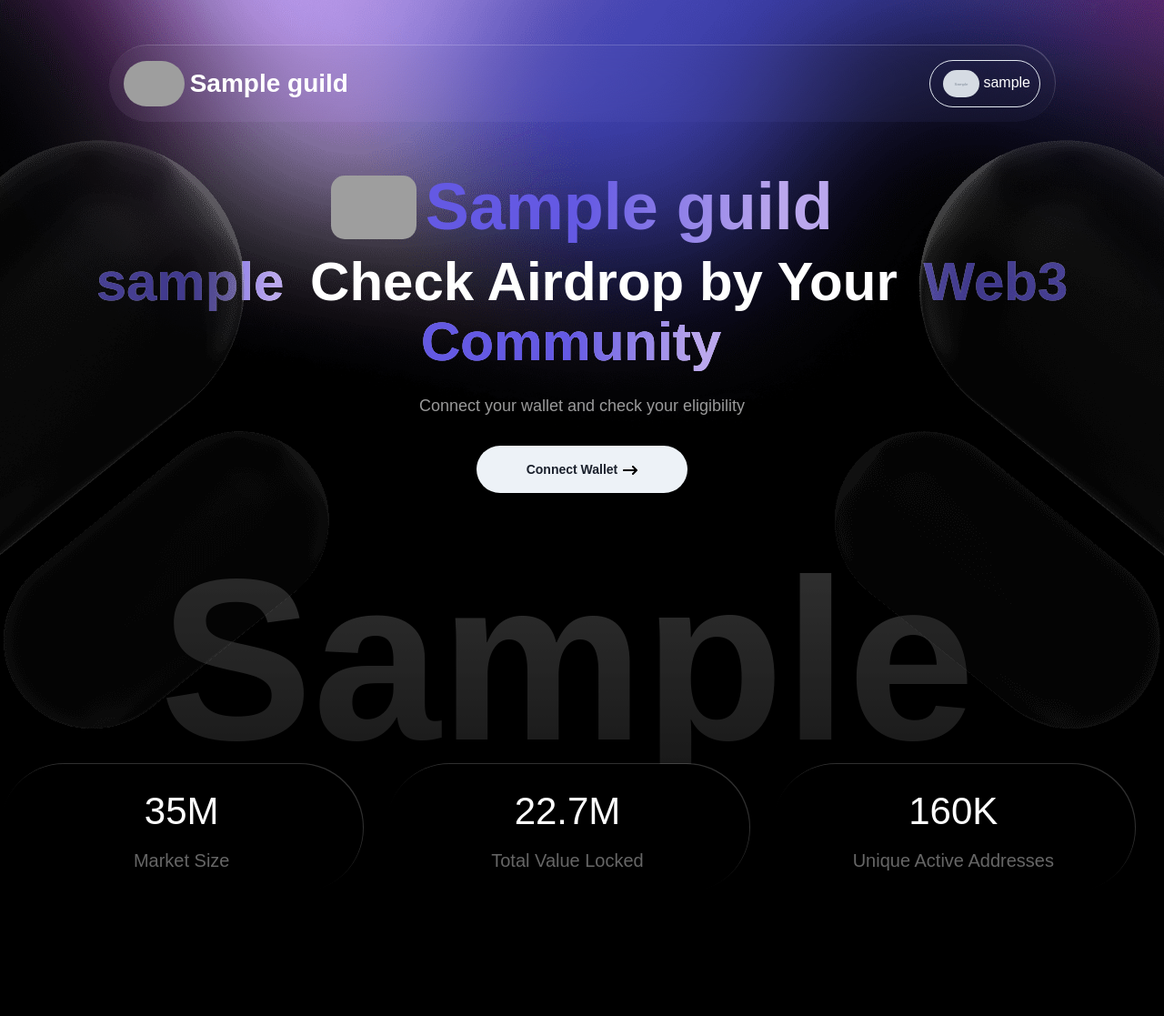
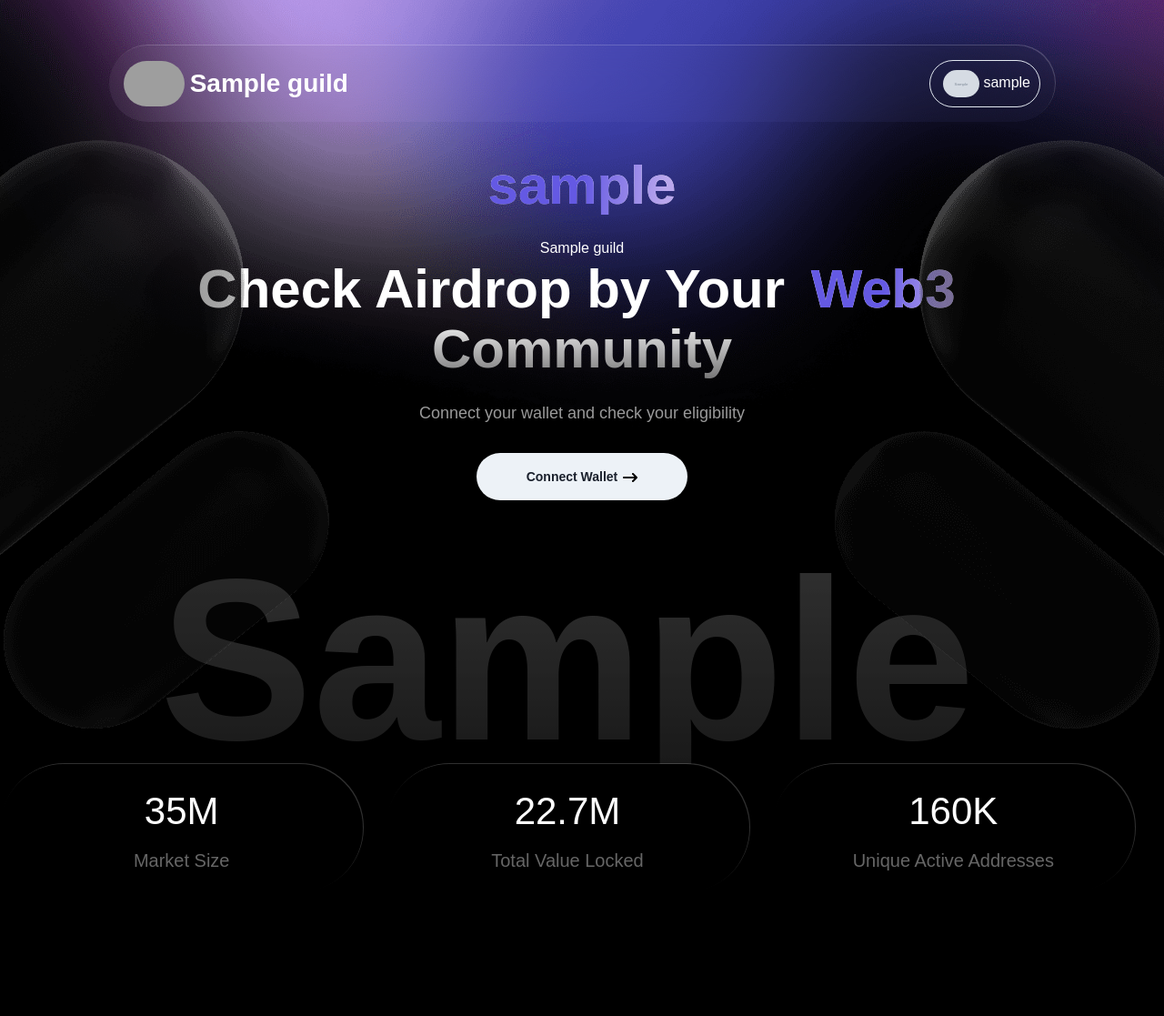
Before and after one commit to s1lencexs/discord, a Flask app: template templates/dashboard.html in a window 1280 px wide. Shown: the top 1117 px of the page at 91% size. Run offline with Flask 2, Linux system fonts and the light colour scheme; the template is opened without the code that fills it: most values are stand-ins (such as "Sample title", 1, 10 or a date in 2020); grey boxes marked "Sample" are stand-in pictures; some libraries are stand-ins or nearby versions; grey boxes are pictures that could not be loaded.

Commit message:
dashboard.html

```diff
--- a/templates/dashboard.html
+++ b/templates/dashboard.html
@@ -35,15 +35,16 @@
                                  <h5 class="hero__h1" style="font-size: 72px; align-items: center; background: linear-gradient(96.08deg, #6459e3 50.06%, #baa7ed 88.46%);
     -webkit-background-clip: text;">
                                         <img class="img-responsive" style="margin-right: 10px; font-weight: 700; display:inline-block; height:70px; border-radius: 15px; margin-top-5px" src="https://cdn.discordapp.com/icons/{{ guild['id'] }}/{{ guild['icon'] }}.png" />
-
+                                            <h1 class="hero__h1" class="btn_link" style="font-size: 60px;">
+                                            <mark>{{ render_username }}</mark>
+                                            </h1>
                         {{ guild['name'] }}
     {% endfor %}
                 </h5> </div>
         <div class="container">
     <h1 class="hero__h1" class="btn_link" style="font-size: 60px;">
-        <mark>{{ render_username }}</mark>
         Check Airdrop by
-        Your <mark>Web3<mark> Community
+        Your <mark>Web3</mark> Community
     </h1>
 
     <!-- Instructional text -->
```
